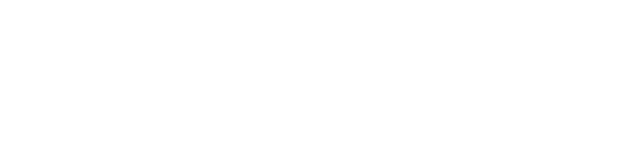
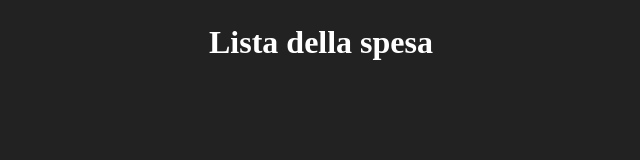
Before and after one commit to LDad1196/js-lista-spesa, a plain HTML site: page index.html in a window 1280 px wide. Shown: the whole page, without its empty margins (319-959 px from the left). Drawn offline with Linux system fonts and the light colour scheme.

Commit message:
M1 scritta base html e css

```diff
--- a/css/style.css
+++ b/css/style.css
@@ -0,0 +1,16 @@
+* {
+    padding: 0;
+    margin: 0;
+    box-sizing: border-box;
+}
+
+body {
+    background-color: #222;
+    color: white;
+    padding: 1.5rem;
+    text-align: center;
+}
+
+h1 {
+    margin-bottom: 1.5rem;
+}
--- a/index.html
+++ b/index.html
@@ -3,12 +3,16 @@
 <head>
     <meta charset="UTF-8">
     <meta name="viewport" content="width=device-width, initial-scale=1.0">
+    <link rel="stylesheet" href="./css/style.css">
     <title>Lista spesa</title>
-    <link rel="stylesheet" href="./css/style.css">
 </head>
 <body>
 
+    <h1>Lista della spesa</h1>
 
+    <ul id="list">
+
+    </ul>
 
 
 
```
